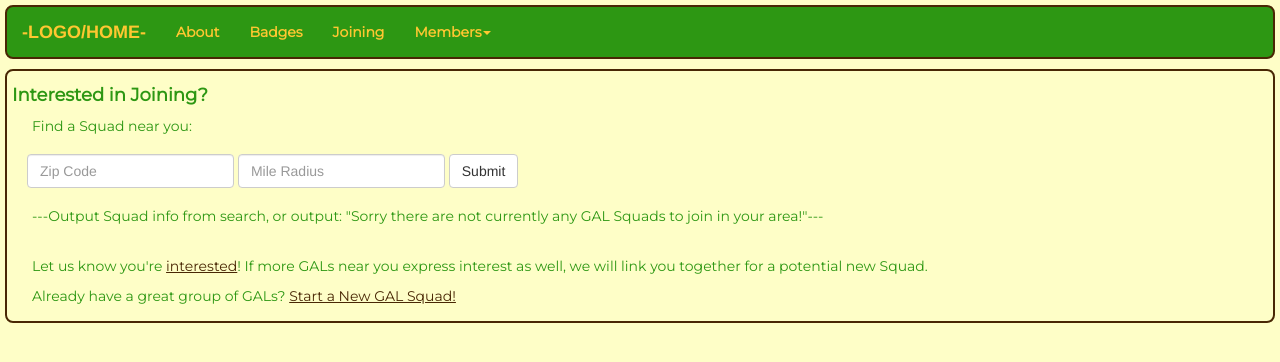
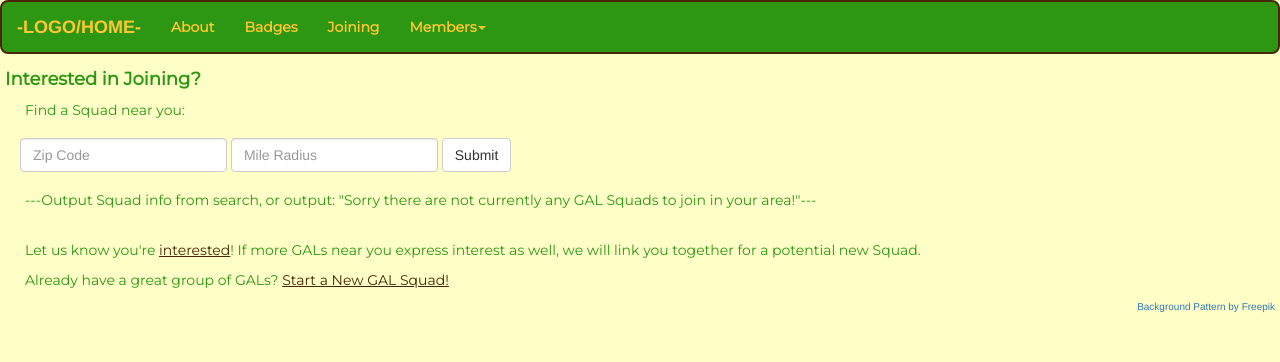
Before and after one commit to kikioak/gal, a plain HTML site: page joining.html in a window 1280 px wide. Drawn offline with nearby package versions, Linux system fonts and the light colour scheme.

Commit message:
fix nav bar

```diff
--- a/galstyle.css
+++ b/galstyle.css
@@ -1,13 +1,16 @@
 body {
     margin: 5px;
     background-color: #FEFEC7;
-    /*#FEFEA2*/
+
 }
 .navbar-default{  /*nav bar*/
     background-color: #2D9713;
     border: 2px solid #492704;
     border-radius: 8px;
     margin-bottom: 10px;
+    /*position: fixed;*/
+
+    /*position: relative;*/
 }
 .nav a{ /* all links within header */
     color: #FEC731 !important;
@@ -68,6 +71,7 @@ p a{
 }
 #myContainer {
     min-width:430px;
+    margin-top: 70px;
 }
 #BadgePhotos {
     border: 2px solid #492704;
@@ -80,3 +84,7 @@ p a{
     overflow: hidden;
     margin-bottom: 10px;
 }
+.credit{
+    font-size: 10px;
+    float: right;
+}
--- a/joining.html
+++ b/joining.html
@@ -14,7 +14,7 @@
 </head>
 
 <body>
-    <nav class="navbar navbar-default">
+    <nav class="navbar navbar-default navbar-fixed-top">
         <div class="container-fluid">
             <!-- Brand and toggle get grouped for better mobile display -->
             <div class="navbar-header">
@@ -52,7 +52,7 @@
         <!-- /.container-fluid -->
     </nav>
 
-    <div id="FAQs">
+    <div id="myContainer">
         <h4>Interested in Joining?</h4>
         <p>Find a Squad near you:</p>
 
@@ -78,6 +78,7 @@
         </div>
     </div>
 
+<a class="credit" href='http://www.freepik.com/free-vector/abstract-pattern-with-stars_1131991.htm'>Background Pattern by Freepik</a>
 
     <script src="https://code.jquery.com/jquery-3.2.1.min.js" integrity="sha256-hwg4gsxgFZhOsEEamdOYGBf13FyQuiTwlAQgxVSNgt4="
         crossorigin="anonymous"></script>
```
Also changed, not shown: badges.html (+1 -1 lines), index.html (+16 -17 lines).
